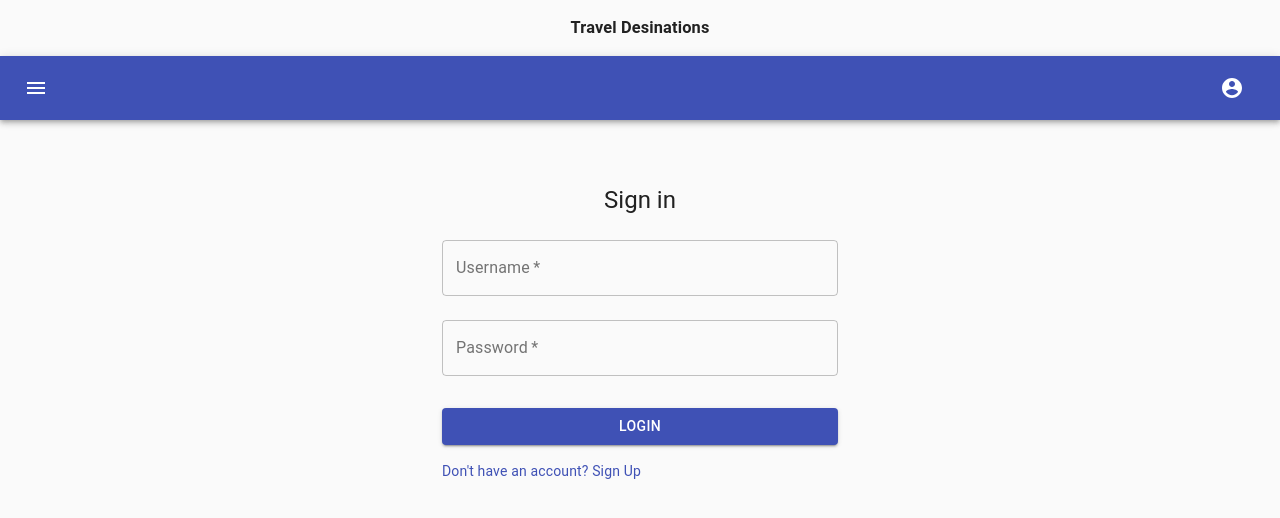
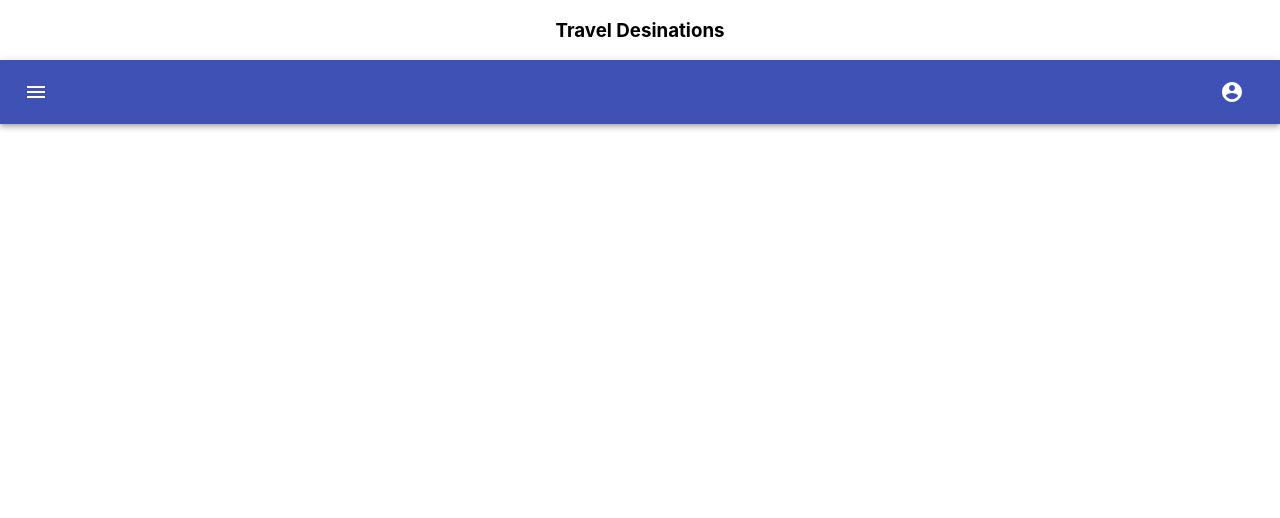
Before and after one commit to 2006NodeDev/project-01-02-zamoramaric, a React (Create React App) app in the folder react/project0-ui/: page / in a window 1280 px wide. Shown: the top 518 px of the page. Built offline with nearby package versions, Linux system fonts and the light colour scheme.

Commit message:
Updates to login - added path

```diff
--- a/react/project0-ui/package.json
+++ b/react/project0-ui/package.json
@@ -12,9 +12,13 @@
     "@types/node": "^12.12.50",
     "@types/react": "^16.9.43",
     "@types/react-dom": "^16.9.8",
+    "@types/react-router": "^5.1.8",
+    "@types/react-router-dom": "^5.1.5",
     "axios": "^0.19.2",
     "react": "^16.13.1",
     "react-dom": "^16.13.1",
+    "react-router": "^5.2.0",
+    "react-router-dom": "^5.2.0",
     "react-scripts": "3.4.1",
     "typescript": "^3.7.5"
   },
--- a/react/project0-ui/src/App.tsx
+++ b/react/project0-ui/src/App.tsx
@@ -2,15 +2,20 @@
 import './App.css';
 import {NavBarComponent} from './Components/NavBar/NavBar'
 import {LoginComponent} from './Components/LoginComponent/LoginComponent'
+import {BrowserRouter as Router,Route} from 'react-router-dom'
 
 function App() {
   return (
     <div className="App">
-      <h3> Travel Desinations
+      <h3 > Travel Desinations
         </h3>
-              <NavBarComponent/>
-              <LoginComponent/>
+        <NavBarComponent/>
 
+        <Router>
+
+              <Route path='/login' component={LoginComponent}/>
+
+        </Router>
 
     </div>
   );
--- a/react/project0-ui/src/Components/LoginComponent/LoginComponent.tsx
+++ b/react/project0-ui/src/Components/LoginComponent/LoginComponent.tsx
@@ -36,7 +36,7 @@
 
   const [username, changeUsername] = useState('')  //2 bits of state from react
   const [password, changePassword] = useState('') //one for username and one for password
-
+  const [currentUser, changeCurrentUser] = useState(null)
 
  const updateUsername = (event:any) =>{
         event.preventDefault(
@@ -48,9 +48,10 @@
         event.preventDefault()
         changePassword(event.currentTarget.value)
     }
- const loginSubmit = (e:SyntheticEvent)=>{
+ const loginSubmit = async (e:SyntheticEvent)=>{
         e.preventDefault()
-        SiteLogin(username, password)
+        let res = await SiteLogin(username, password)
+        changeCurrentUser(res)
         changePassword('')
     }
 
```
Also changed, not shown: 2 other files (tests, documents, lock files or other folders).
